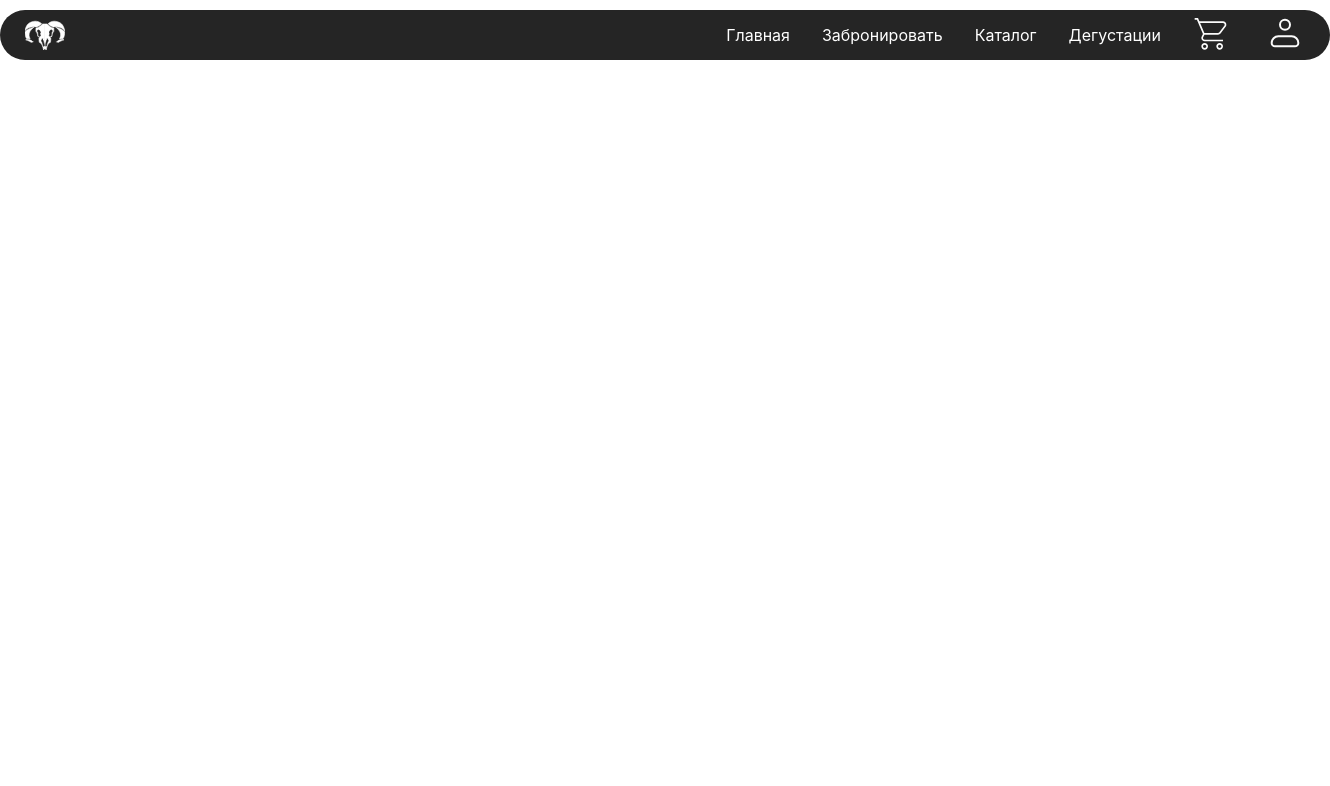
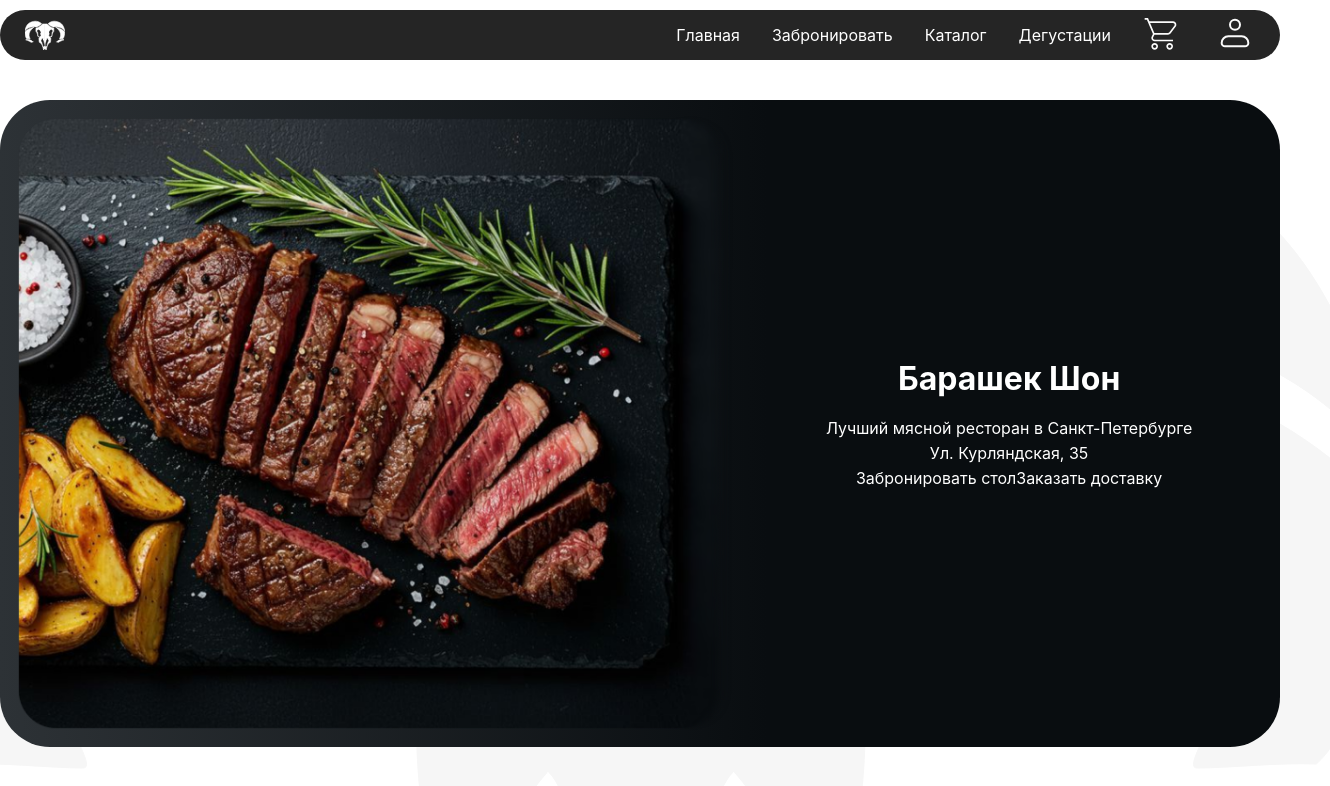
Before and after one commit to miragiee/Barashek-Shawn, a React (Create React App) app in the folder barashek-shawn/: page / in a window 1280 px wide. Shown: the top 786 px of the page, 1330 px wide, since content can reach past the window. Built offline with nearby package versions, Linux system fonts and the light colour scheme.

Commit message:
Сделал Hero (кроме ссылок)

```diff
--- a/barashek-shawn/src/App.css
+++ b/barashek-shawn/src/App.css
@@ -1,38 +1,13 @@
-.App {
-  text-align: center;
+.backgroundLogo{
+  position: fixed;
+
+  width: 1500px;
+  height: auto;
+
+  top: 50%;
+  left: 50%;
+
+  transform: translate(-50%, -35%);
+
+  z-index: -1;
 }
-
-.App-logo {
-  height: 40vmin;
-  pointer-events: none;
-}
-
-@media (prefers-reduced-motion: no-preference) {
-  .App-logo {
-    animation: App-logo-spin infinite 20s linear;
-  }
-}
-
-.App-header {
-  background-color: #282c34;
-  min-height: 100vh;
-  display: flex;
-  flex-direction: column;
-  align-items: center;
-  justify-content: center;
-  font-size: calc(10px + 2vmin);
-  color: white;
-}
-
-.App-link {
-  color: #61dafb;
-}
-
-@keyframes App-logo-spin {
-  from {
-    transform: rotate(0deg);
-  }
-  to {
-    transform: rotate(360deg);
-  }
-}
--- a/barashek-shawn/src/App.js
+++ b/barashek-shawn/src/App.js
@@ -1,13 +1,19 @@
 import logo from './logo.svg';
+import backgroundLogo from './assets/images/BackgroundLogo.svg';
 import './App.css';
 
 import Header from './components/Header/Header';
+import Hero from './components/Hero/Hero';
 
 function App() {
   return (
     <div>
       <Header/>
+      <Hero/>
+
+      <img src={backgroundLogo} className='backgroundLogo'></img>
     </div>
+
   );
 }
 
--- a/barashek-shawn/src/components/Header/Header.module.css
+++ b/barashek-shawn/src/components/Header/Header.module.css
@@ -15,20 +15,20 @@ header{
     margin-left: auto;
     margin-right: auto;
 
-    padding-left:25px;
-    padding-right: 25px;
-
     border-radius: 50px;
 }
 
 .logo{
     width: 40px;
     height: auto;
+    padding-left: 25px;
 }
 
 nav{
     display: flex;
     flex-direction: row;
+
+    padding-right: 25px;
 }
 
 ul{
--- /dev/null
+++ b/barashek-shawn/src/components/Hero/Hero.jsx
@@ -0,0 +1,21 @@
+import styles from './Hero.module.css'
+import heroImg from '../../assets/images/HeroSteak.png'
+
+export default function Hero(){
+    return(
+        <div className={styles.hero}>
+            <img src={heroImg} alt="Стейк" className={styles.heroImg}/>
+            <div className={styles.heroFunc}>
+                <h1>Барашек Шон</h1>
+                <div>
+                    <p>Лучший мясной ресторан в Санкт-Петербурге</p>
+                    <p>Ул. Курляндская, 35</p>
+                </div>
+                <div>
+                    <a href="">Забронировать стол</a>
+                    <a href="">Заказать доставку</a>
+                </div>
+            </div>
+        </div>
+    )
+}
--- /dev/null
+++ b/barashek-shawn/src/components/Hero/Hero.module.css
@@ -0,0 +1,51 @@
+.hero{
+    display: flex;
+    flex-direction: row;
+
+    justify-content: flex-start;
+    align-items: center;
+
+    width: 1280px;
+    height: 647px;
+
+    margin-top: 40px;
+    margin-left: auto;
+    margin-right: auto;
+    padding-left: 0px;
+
+    border-radius: 50px;
+
+    background: linear-gradient(90deg, #2D3236 0%, #090D10 60%);
+
+    overflow: hidden;
+}
+
+.heroImg{
+    height: 100%;
+    object-fit: cover;
+    flex-shrink: 0;
+
+    border-top-left-radius: 50px;
+    border-bottom-left-radius: 50px;
+}
+
+.heroFunc{
+    display: flex;
+    flex-direction: column;
+
+    justify-content: center;
+    align-items: center;
+
+    text-align: center;
+    color: white;
+
+    flex-grow: 1;
+}
+
+.heroFunc h1 {
+    margin: 0 0 15px 0;
+}
+
+.heroFunc p {
+    margin: 5px 0;
+}
```
Also changed, not shown: barashek-shawn/src/assets/images/BackgroundLogo.svg (added), barashek-shawn/src/assets/images/HeroSteak.png (added).
